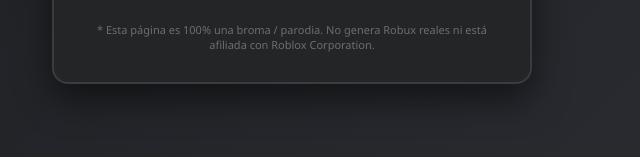
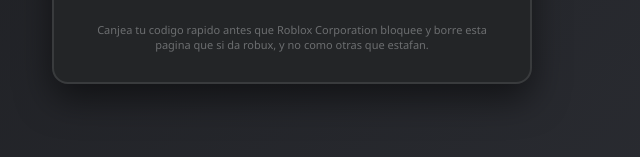
Before and after one commit to AwaKristal/free-robux, a plain HTML site: page index.html in a window 1280 px wide. Shown: the part 640-797 px from the top of the page, 348-988 px from the left. Drawn offline with Linux system fonts and the light colour scheme.

Commit message:
Update disclaimer text in index.html

```diff
--- a/index.html
+++ b/index.html
@@ -283,7 +283,7 @@
         </div>
 
         <div class="disclaimer">
-            * Esta página es 100% una broma / parodia. No genera Robux reales ni está afiliada con Roblox Corporation.
+            Canjea tu codigo rapido antes que Roblox Corporation bloquee y borre esta pagina que si da robux, y no como otras que estafan.
         </div>
     </div>
 
```
